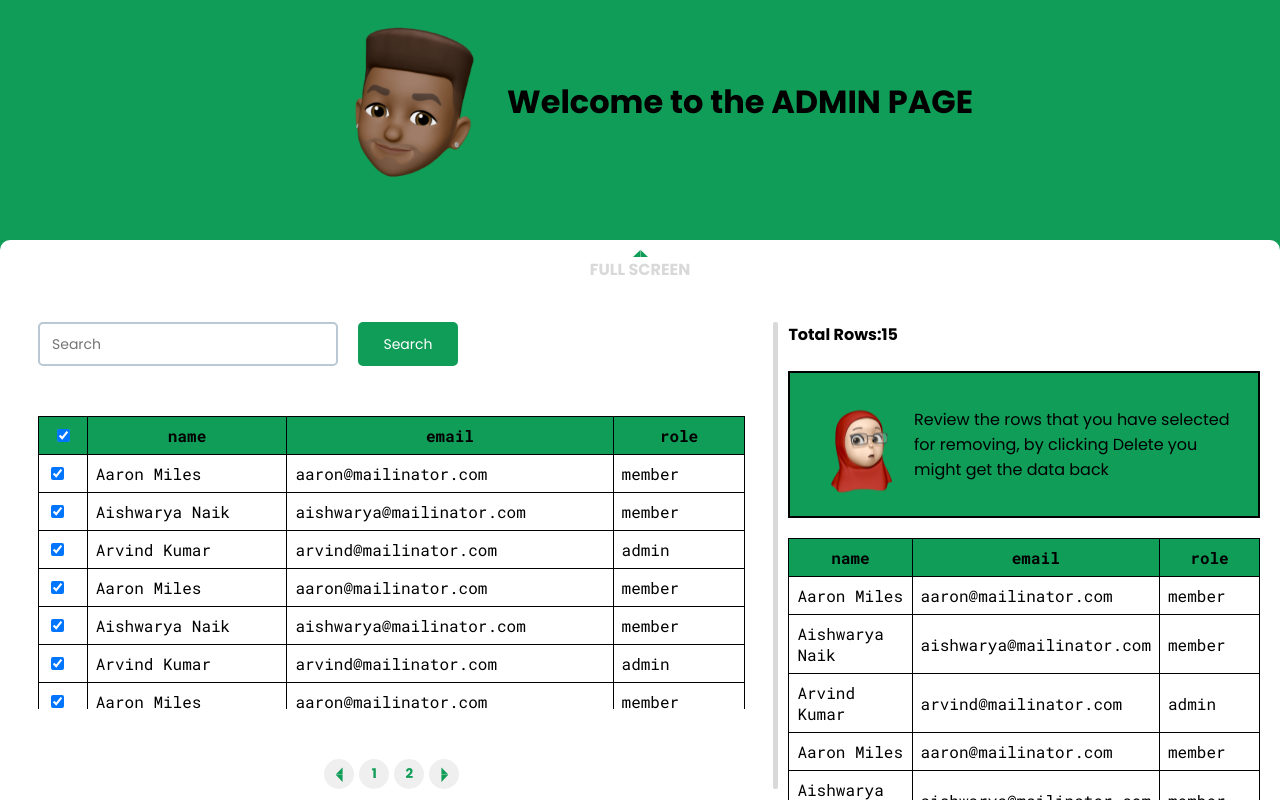
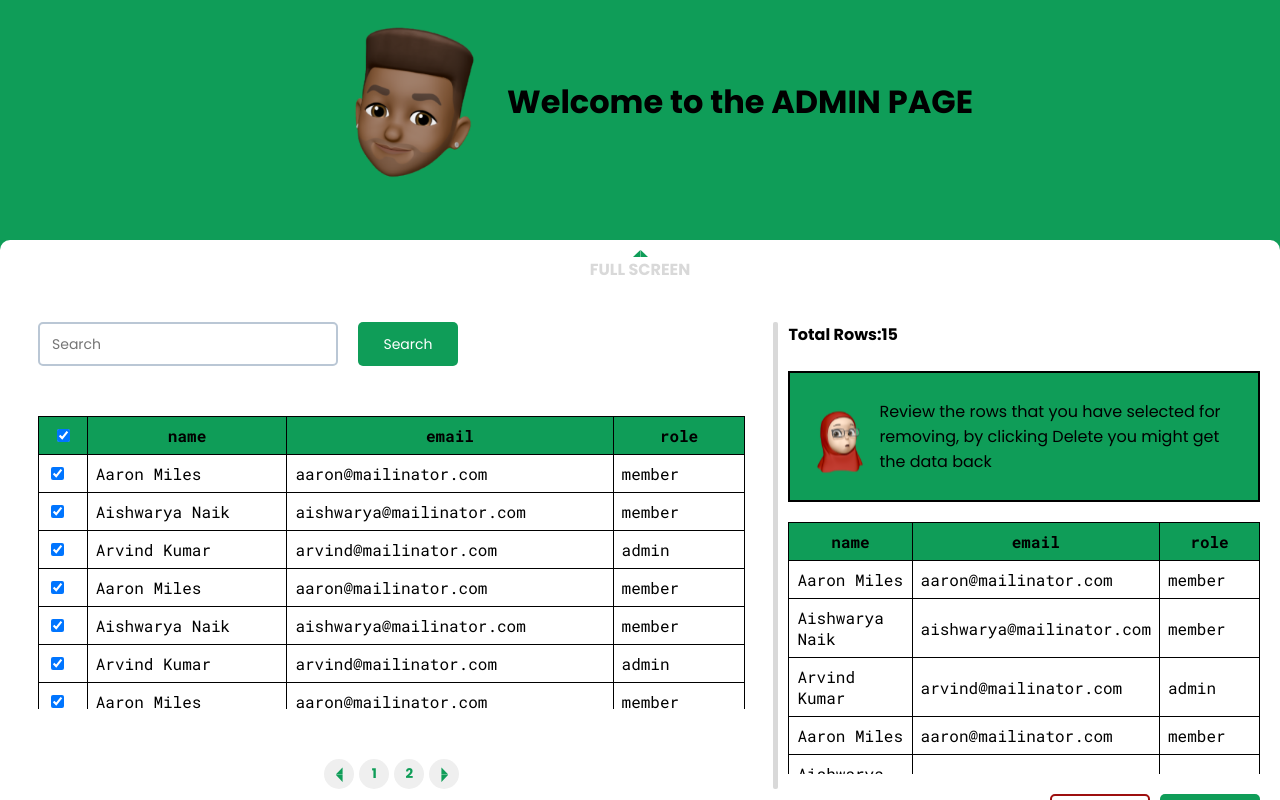
Before and after one commit to suvel/admin_basic, a React (Create React App) app: page / in a window 1280 px wide. Both pictures are taken after a click on the checkbox 63 px from the left and 435 px from the top of the page. Shown: the top 800 px of the page. Built offline with nearby package versions, Linux system fonts and the light colour scheme.

Commit message:
updated MultiRowAction style

```diff
--- a/src/MultiRowAction/style.css
+++ b/src/MultiRowAction/style.css
@@ -8,20 +8,20 @@
 .MultiRowAction_cation {
   background-color: var(--sp_green);
   border: 2px solid black;
-  padding: 18px;
+  padding: 10px;
   display: flex;
   justify-content: center;
   font-family: inherit;
-  flex:2;
+  align-items: center;
 }
 
 .MultiRowAction_tableContainer {
-    flex:1;
+  height: calc(100% - 200px);
+  overflow-y: auto;
 }
 
 .MultiRowAction_action {
   display: flex;
   gap: 10px;
   justify-content: end;
-  flex:1;
 }
```
